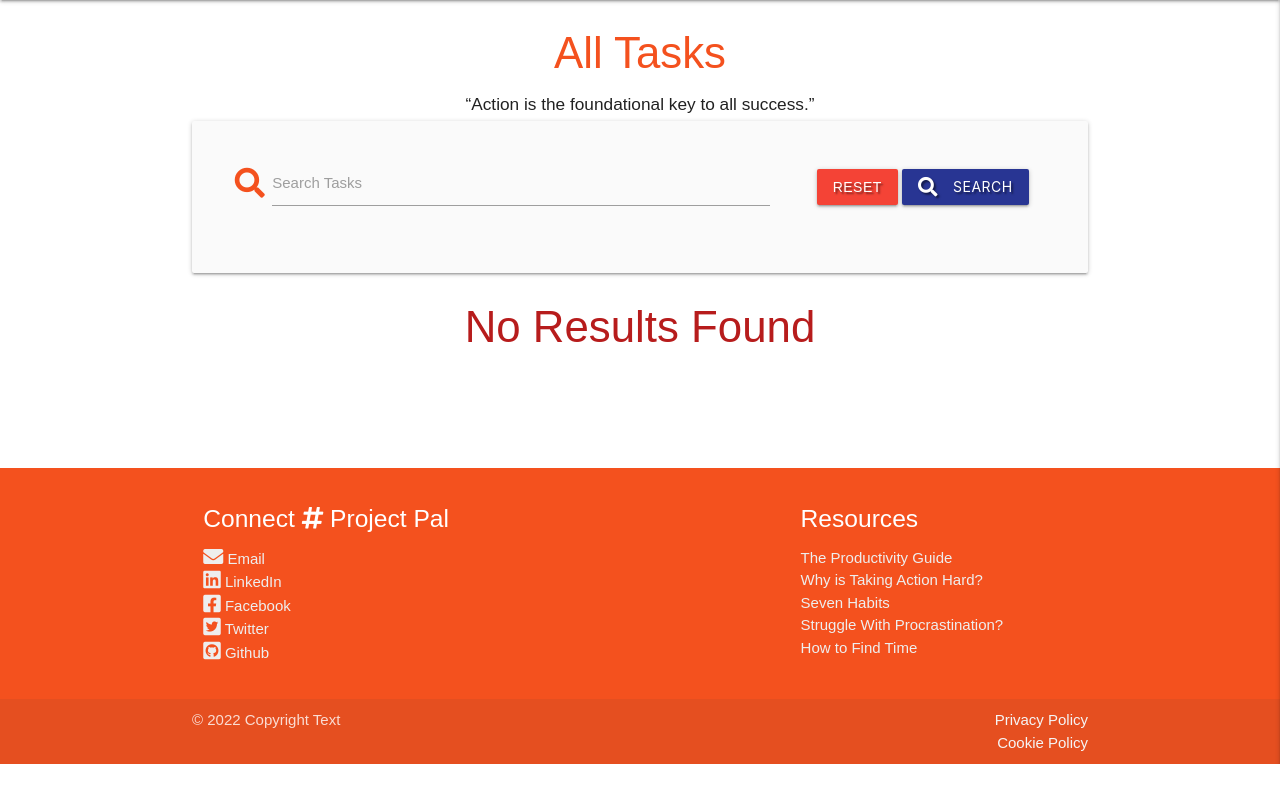
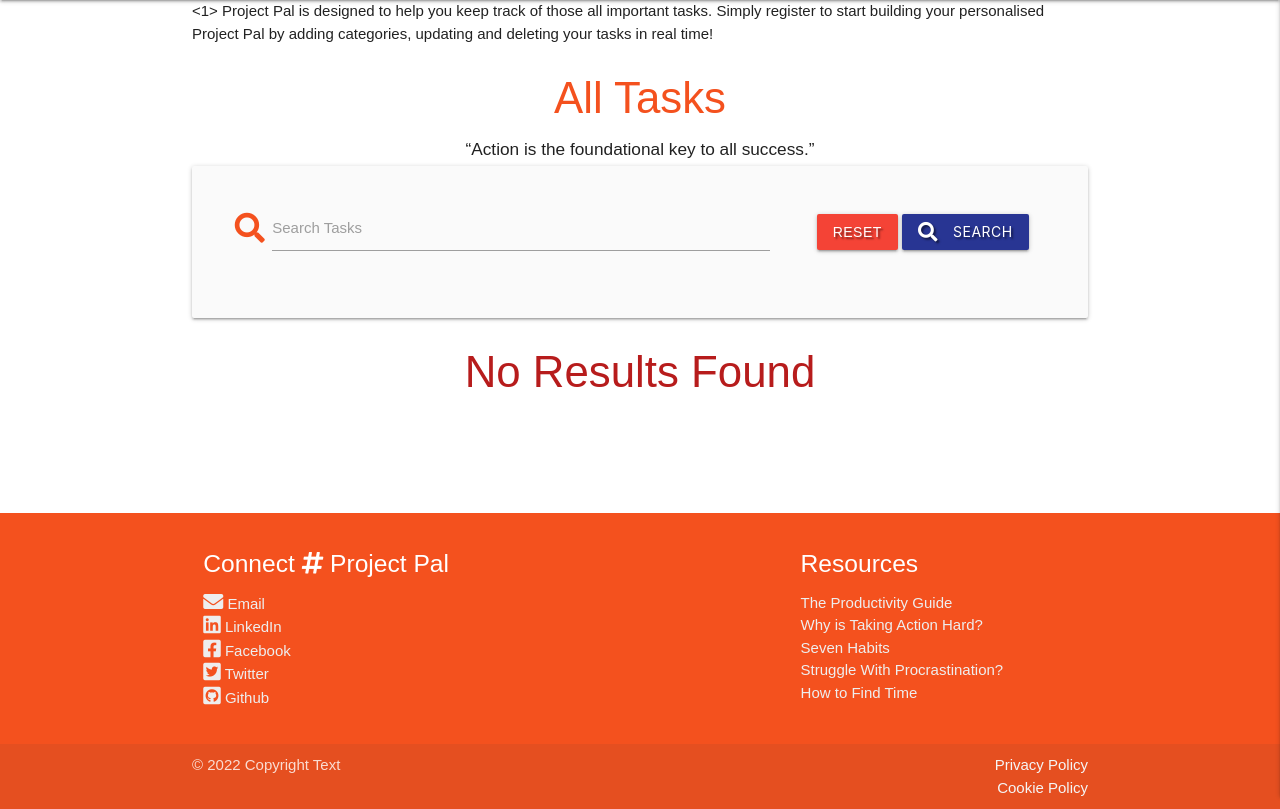
Before and after one commit to Code-Institute-Submissions/vanessacleary-project_pal_MS3_JulyResub, a Flask app: page / in a window 1280 px wide. Shown: the part 64-873 px from the top of the page. Before the commit the page ends 828 px from the top, so only its background shows below. Run offline with Flask 2, Linux system fonts and the light colour scheme; data that the repository does not hold is empty; some libraries are stand-ins or nearby versions.

Commit message:
updated tasks.html

```diff
--- a/templates/tasks.html
+++ b/templates/tasks.html
@@ -1,5 +1,9 @@
 {% extends "base.html" %}
 {% block content %}
+
+<1> Project Pal is designed to help you keep track of those all important tasks. Simply register to start building your personalised
+    Project Pal by adding categories, updating and deleting your tasks in real time!
+</1>
 
 <h3 class="deep-orange-text text-darken-1 center-align">All Tasks</h3>
 <h6 class="center-align">“Action is the foundational key to all success.”</h6>
```
